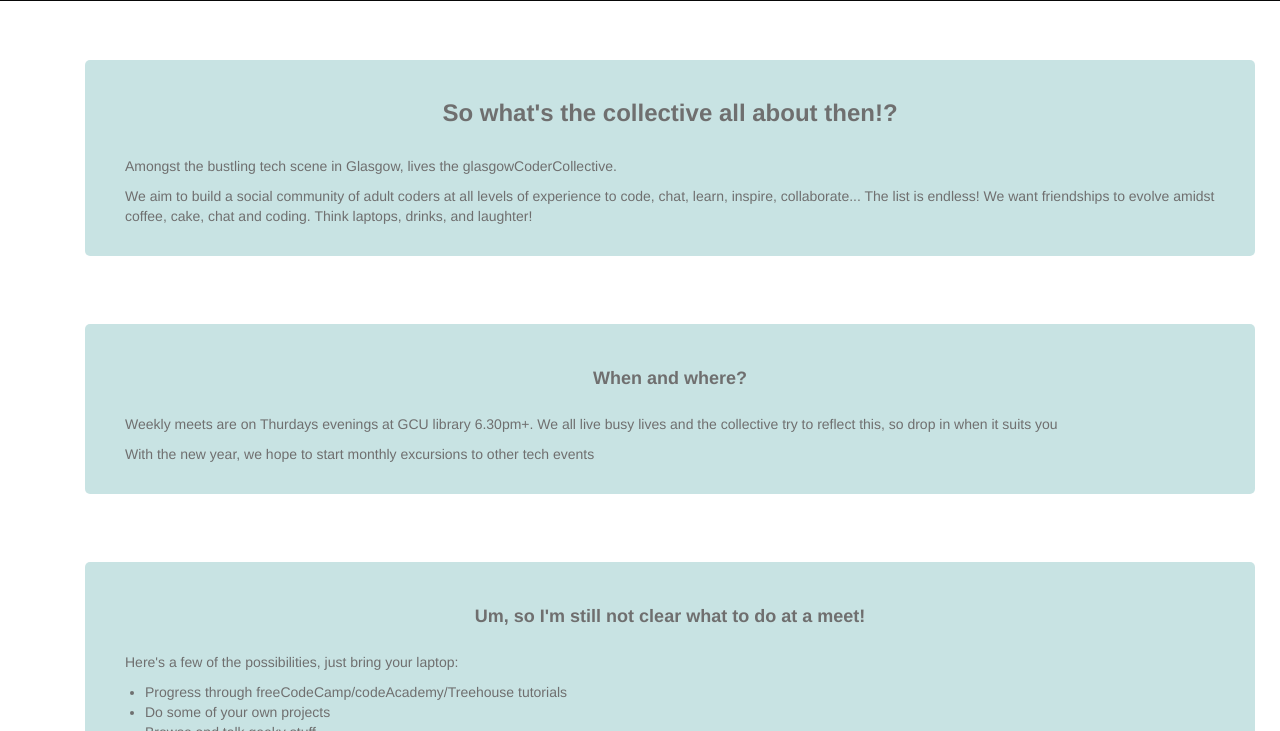
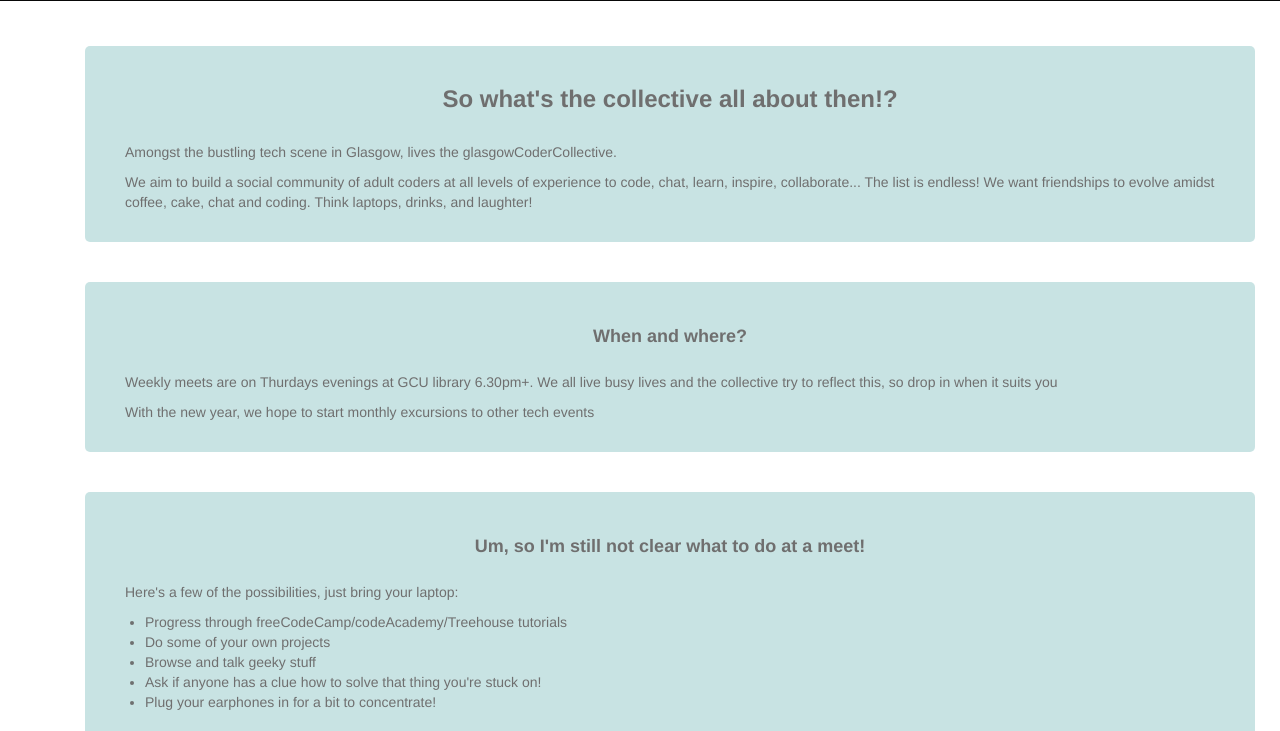
Before and after one commit to GlasgowCoderCollective/glasgowcodercollective.github.io, a plain HTML site: page index.html in a window 1280 px wide. Shown: the part 69-800 px from the top of the page. Drawn offline with nearby package versions, Linux system fonts and the light colour scheme.

Commit message:
Revert "Amend style of paragraphs"

```diff
--- a/index.html
+++ b/index.html
@@ -32,7 +32,7 @@
   <div class="main_container">
     <div class="row">
       <div class="container about">
-        <div class="container box" id="main_box">
+        <div class="container box">
         <h3>So what's the collective all about then!?</h3>
         <br>
         <p>Amongst the bustling tech scene in Glasgow, lives the glasgowCoderCollective. </p>
@@ -43,7 +43,7 @@
       </div>
       <br>
       <br>
-      <div class="container box" id="when_box">
+      <div class="container box">
         <h4>When and where?</h4>
         <p>Weekly meets are on Thurdays evenings at GCU library 6.30pm+. We all live busy lives and the collective try to reflect
           this, so drop in when it suits you</p>
@@ -51,7 +51,7 @@
       </div>
       <br>
       <br>
-      <div class="container box" id="todo_box">
+      <div class="container box">
         <h4>Um, so I'm still not clear what to do at a meet!</h4>
         <p>Here's a few of the possibilities, just bring your laptop:</p>
         <ul>
--- a/styles/style.css
+++ b/styles/style.css
@@ -54,9 +54,6 @@ h4{
   opacity:0.7;
   padding: 30px !important;
   border-radius: 5px;
-  display:grid;
-  grid-template-columns: 2fr;
-  grid-gap: 1em;
 }
 
 .box{
@@ -65,22 +62,9 @@ h4{
   padding:20px;
 }
 
-<<<<<<< HEAD
-#main_box{
-  grid-column: 2fr;
-}
-
-#when_box{
-  grid-column: 1fr;
-}
-
-#todo_box{
-  grid-column: 1fr;
-=======
 .googlemap {
   display: flex;
   justify-content: center;
->>>>>>> 93cb0abdb0b4032499fa925339b2a061f76c9384
 }
 
 .join{
```
